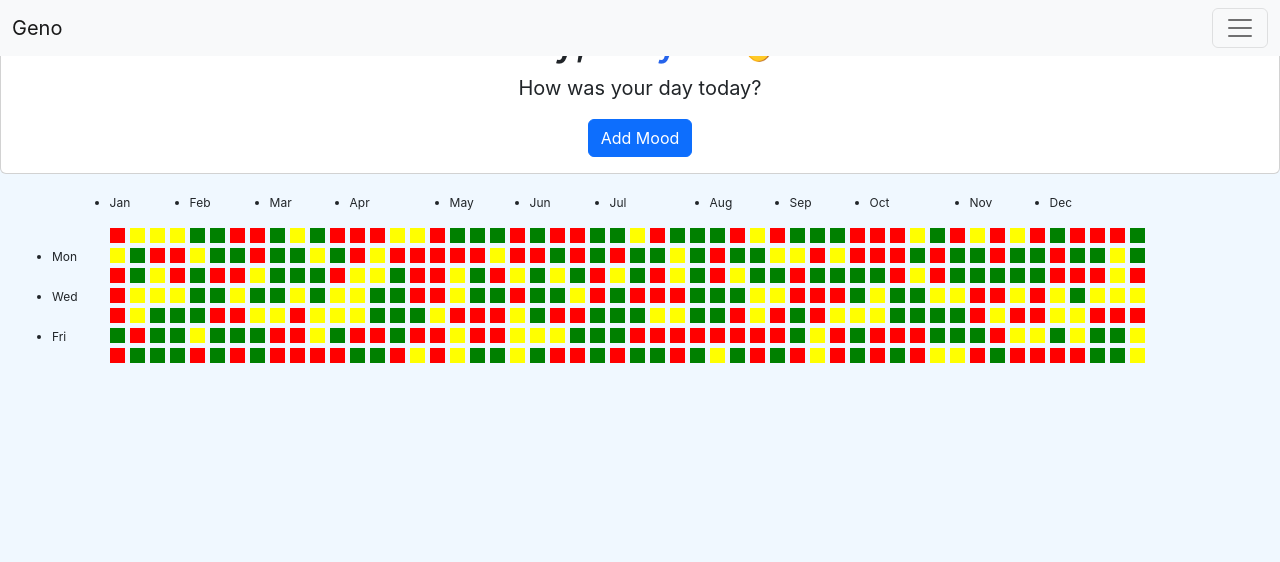
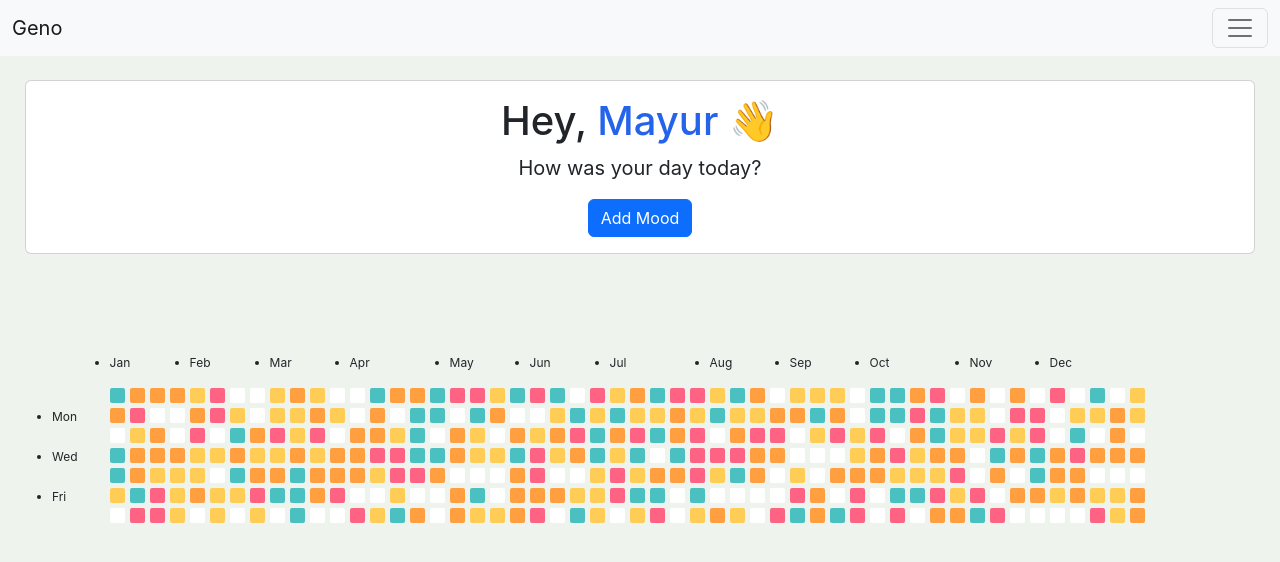
Before and after one commit to mayuras7685/Geno, a plain HTML site: page index.html in a window 1280 px wide. Drawn offline with nearby package versions, Linux system fonts and the light colour scheme.

Commit message:
add mood-model, calendar design

```diff
--- a/style.css
+++ b/style.css
@@ -44,6 +44,7 @@
   display: grid;
   grid-gap: var(--square-gap);
   grid-template-rows: repeat(7, var(--square-size));
+  border-radius: 1px;
 }
 
 .squares {
@@ -57,7 +58,7 @@ body {
   font-family: -apple-system, BlinkMacSystemFont, "Segoe UI", Helvetica, Arial,
     sans-serif, "Apple Color Emoji", "Segoe UI Emoji", "Segoe UI Symbol";
   font-size: 12px;
-  background-color: aliceblue;
+  background-color: #eef4ed;
 }
 
 .graph {
@@ -72,20 +73,29 @@ body {
 }
 
 .squares li {
-  background-color: red;
+  background-color: #ffffff;
   color: transparent;
+  border-radius: 2px;
 }
 
 .squares li[data-level="1"] {
-  background-color: green;
+  background-color: #ff6384;
 }
 
 .squares li[data-level="2"] {
-  background-color: yellow;
+  background-color: #ff9f40;
 }
 
 .squares li[data-level="3"] {
-  background-color: green;
+  background-color: #ffcd56;
+}
+
+.squares li[data-level="4"] {
+  background-color: #4bc0c0;
+}
+
+.squares li[data-level="5"] {
+  background-color: #36a2eb;
 }
 
 form {
@@ -180,3 +190,11 @@ input[type="reset"] {
   margin-left: auto;
   margin-right: auto;
 }
+
+.addmood {
+  margin: 80px 25px;
+}
+
+.card {
+  justify-items: center;
+}
```
